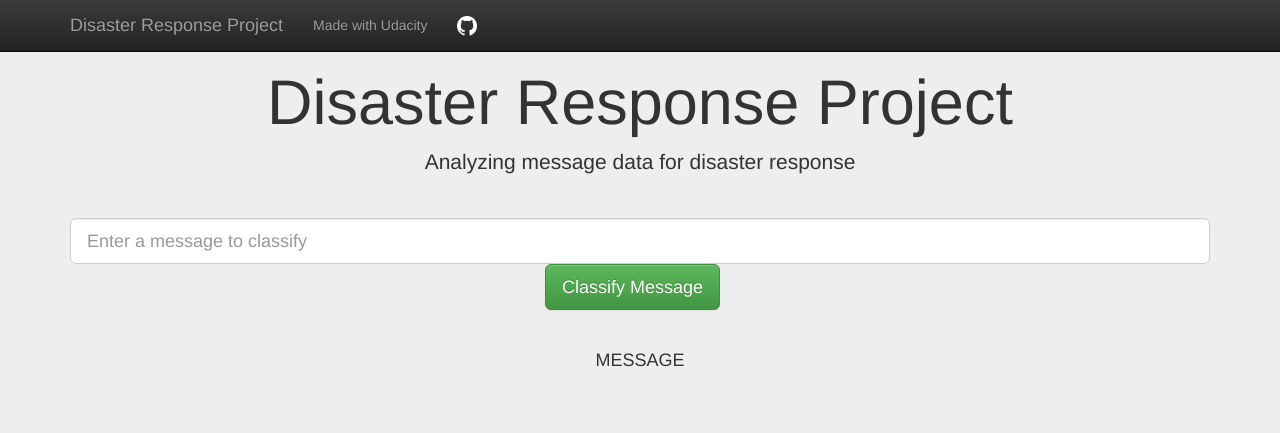
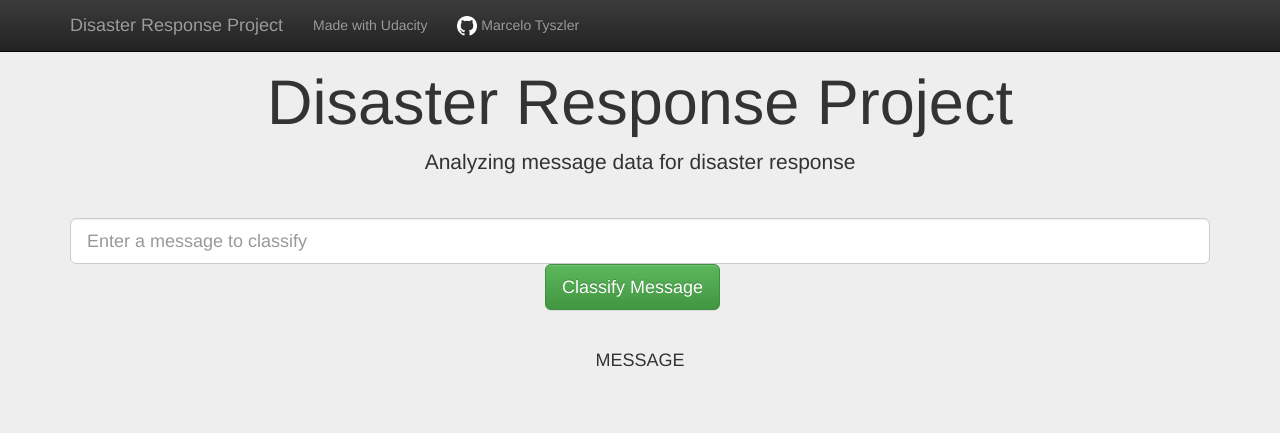
Before and after one commit to mtyszler/Disaster-Response-Project, a Flask app: template app/templates/go.html in a window 1280 px wide. Shown: the top 433 px of the page. Run offline with Flask 2, Linux system fonts and the light colour scheme; the template is opened without the code that fills it, so the values that code supplies are empty; parts of the project's set-up code (start-up, migrations or seed data) failed here and were passed over; some libraries are stand-ins or nearby versions.

Commit message:
Add my name to the github logo link

```diff
--- a/app/templates/master.html
+++ b/app/templates/master.html
@@ -24,7 +24,7 @@
             <ul class="nav navbar-nav">
                 <li><a href="https://www.udacity.com/" target="_blank">Made with Udacity</a></li>
                 <li><a href="https://github.com/mtyszler/Disaster-Response-Project" target="_blank">
-                    <img alt="See it on github" src="static/GitHub-Mark-Light-32px.png" height="20">
+                    <img alt="See it on github" src="static/GitHub-Mark-Light-32px.png" height="20"> Marcelo Tyszler
                 </a></li>
             </ul>
         </div>
```
